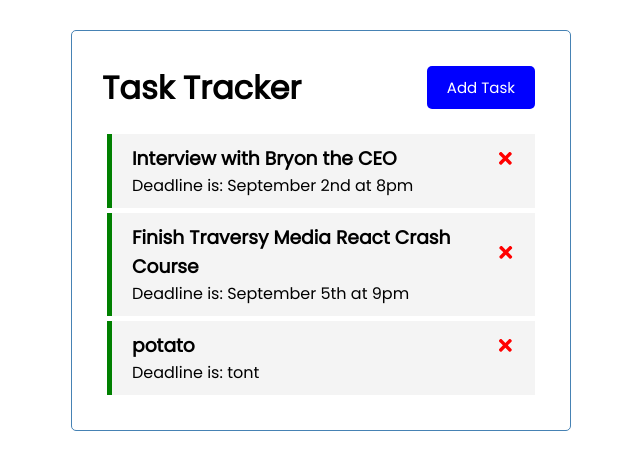
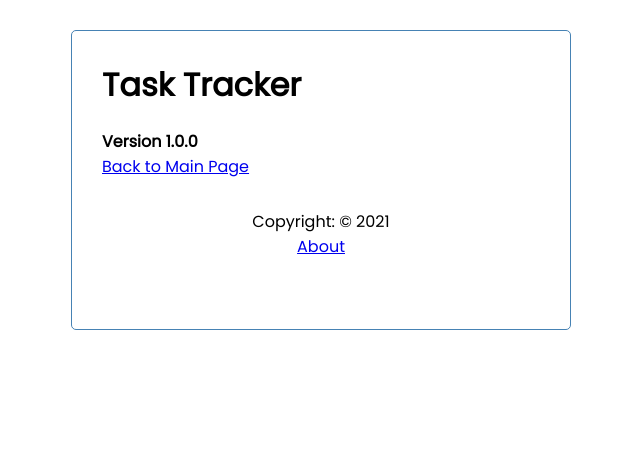
Before and after one commit to farazmoallemi/TaskTracker, a React (Create React App) app: page /about in a window 1280 px wide. Shown: the top 470 px of the page, without its empty margins (319-959 px from the left). Built offline with nearby package versions, Linux system fonts and the light colour scheme; data requests are answered from the project's data file.

Commit message:
Added routing for about page and added footer and about files, made add task button and tasks only appear on main page and not on about page, and about information appear on about page only

```diff
--- a/package.json
+++ b/package.json
@@ -10,6 +10,7 @@
     "react": "^17.0.2",
     "react-dom": "^17.0.2",
     "react-icons": "^4.2.0",
+    "react-router-dom": "^5.3.0",
     "react-scripts": "4.0.3",
     "web-vitals": "^1.1.2"
   },
--- a/src/App.jsx
+++ b/src/App.jsx
@@ -1,8 +1,10 @@
 import { useState, useEffect } from 'react'
+import {BrowserRouter as Router, Route } from 'react-router-dom'
 import Header from "./components/Header";
 import Task from "./components/Tasks";
 import AddTask from "./components/AddTask";
-
+import Footer from './components/Footer';
+import About from './components/About';
 const App = () => {
   const [showAddTask, setShowAddText] = useState(false);
   const [tasks, setTasks] = useState([])
@@ -83,13 +85,27 @@
   }
 
   return (
+    <Router>
     <div className="container">
       <Header onAdd={() => setShowAddText(!showAddTask)} showAdd={showAddTask}/>
-      {showAddTask && <AddTask onAdd={addTask}/>}
-      {tasks.length > 0 ?
-      <Task tasks={tasks} onToggle={toggleReminder} onDelete={deleteTask}/>
-      : "No Tasks in the Task List"}
+      <Route path='/' exact render={(props) => (
+        <>
+        {showAddTask && <AddTask onAdd={addTask}/>}
+        {tasks.length > 0 ? (
+        <Task
+          tasks={tasks}
+          onToggle={toggleReminder}
+          onDelete={deleteTask}
+        />
+        ) : (
+          "No Tasks in the Task List"
+        )}
+        </>
+      )}/>
+      <Route path='/about' component={About}/>
+        <Footer/>
     </div>
+    </Router>
   );
 }
 
--- /dev/null
+++ b/src/components/About.js
@@ -0,0 +1,12 @@
+import { Link } from "react-router-dom"
+
+const About = () => {
+  return (
+    <div>
+      <h4>Version 1.0.0</h4>
+      <Link to="/">Back to Main Page</Link>
+    </div>
+  )
+}
+
+export default About
--- /dev/null
+++ b/src/components/Footer.js
@@ -0,0 +1,12 @@
+import { Link } from "react-router-dom"
+
+const Footer = () => {
+  return (
+    <footer>
+      <p>Copyright: &copy; 2021</p>
+      <Link to='/about'>About</Link>
+    </footer>
+  )
+}
+
+export default Footer
--- a/src/components/Header.jsx
+++ b/src/components/Header.jsx
@@ -1,12 +1,17 @@
 import PropTypes from 'prop-types'
+import { useLocation } from 'react-router-dom'
 import Button from './Button'
 
 const Header = ({ title, onAdd, showAdd }) => {
-
+  const location = useLocation()
   return (
     <header className='header'>
       <h1>{title}</h1>
-      <Button color={showAdd ? 'red':'blue'} text={showAdd ? 'Close' : 'Add Task'} onClick={onAdd}/>
+      {location.pathname === '/' && <Button
+        color={showAdd ? 'red':'blue'}
+        text={showAdd ? 'Close' : 'Add Task'}
+        onClick={onAdd}
+      />}
     </header>
   )
 }
```
Also changed, not shown: 1 other file (tests, documents, lock files or other folders).
